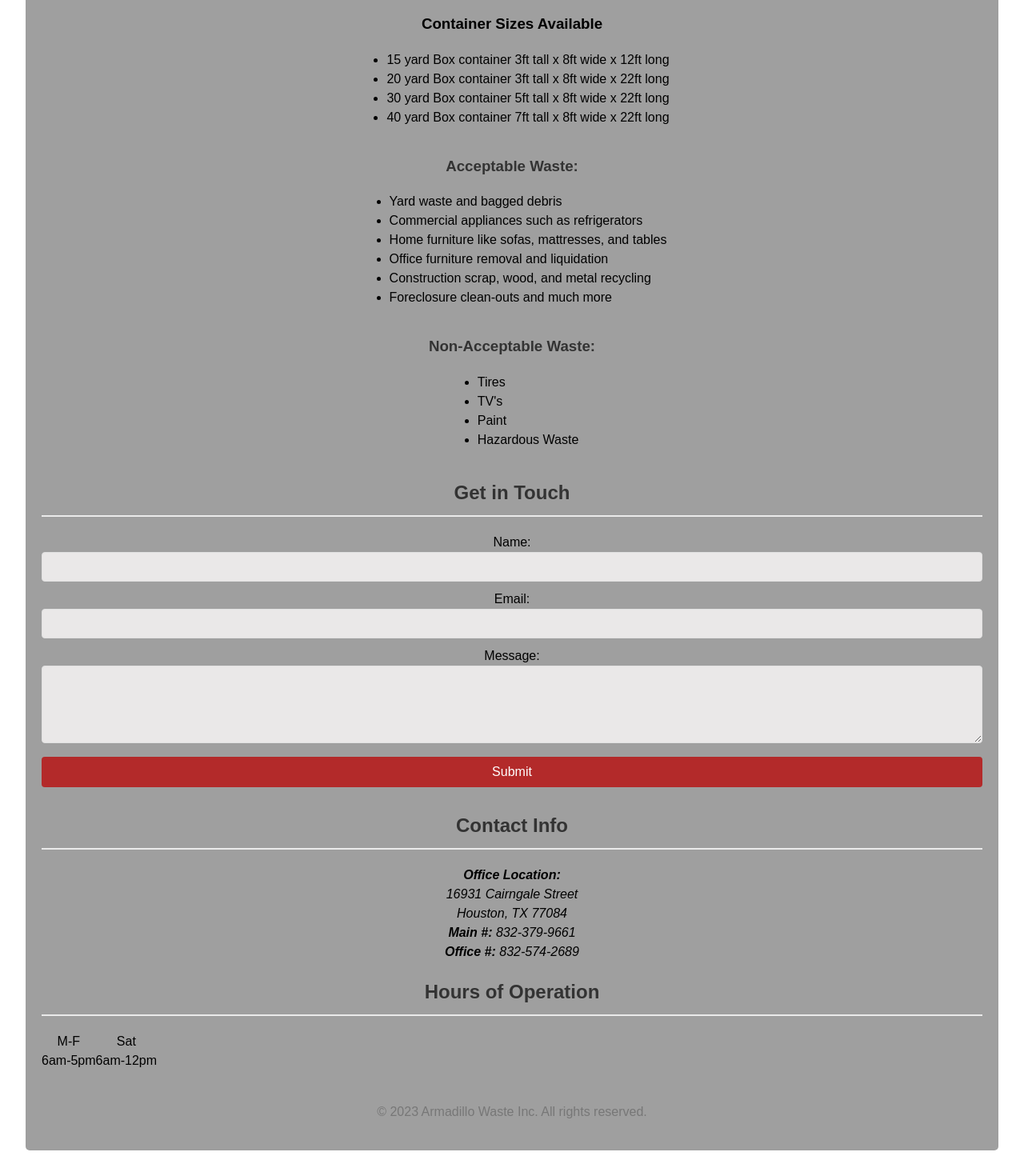
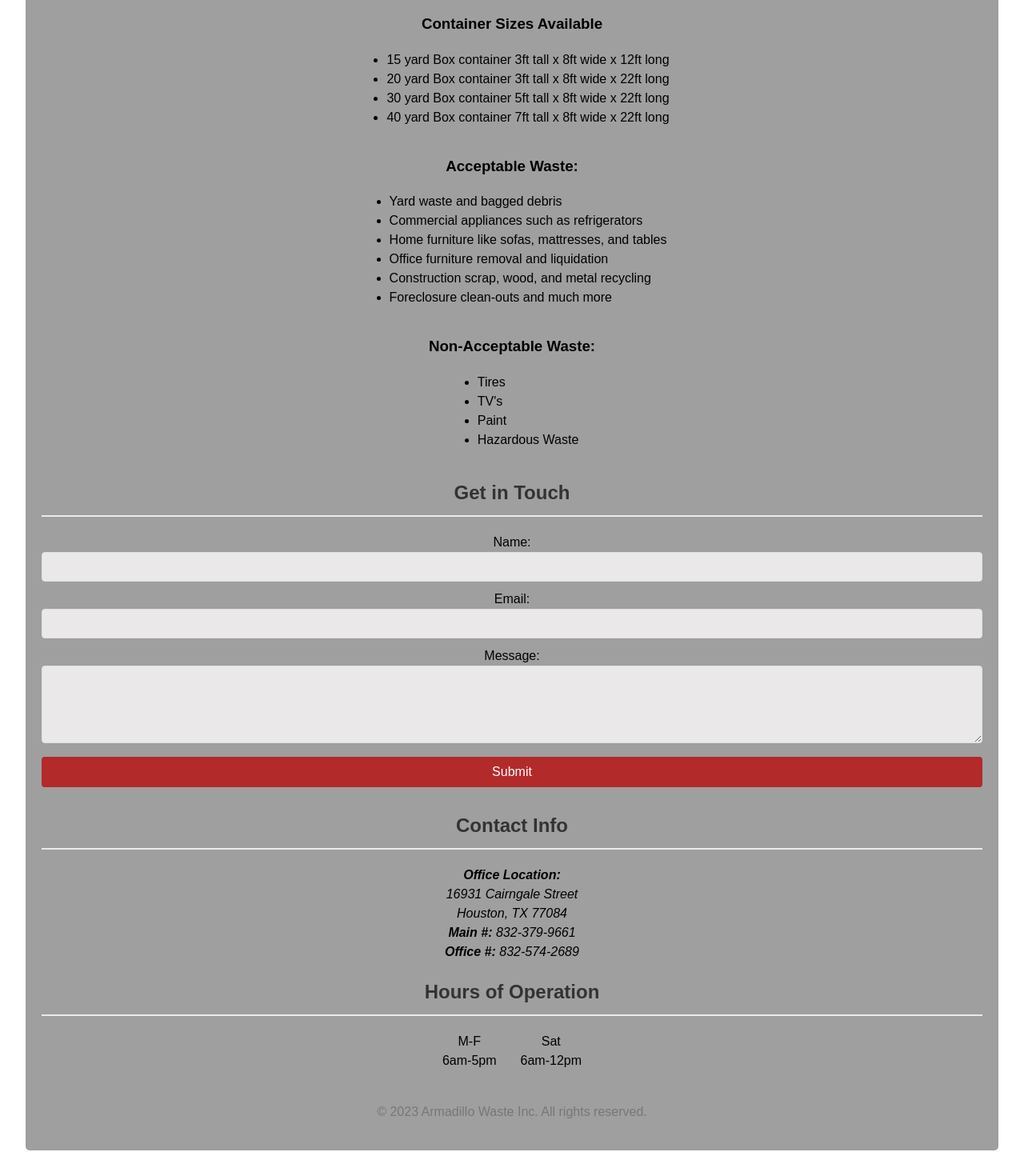
Before and after one commit to cdschexnide/bootjackranch, a React (Vite) app: page / in a window 1280 px wide. Shown: the part 596-2066 px from the top of the page at 80% size. Built offline with nearby package versions, Linux system fonts and the light colour scheme.

Commit message:
website edits based on feedback from Nina and Miguel

```diff
--- a/src/App.tsx
+++ b/src/App.tsx
@@ -89,7 +89,7 @@ function App() {
             </li>
           </ul>
         </div>
-        <h3 style={{ color: "#333" }}>Acceptable Waste:</h3>
+        <h3 style={{ color: "black" }}>Acceptable Waste:</h3>
         <div style={{ display: "flex", justifyContent: "center" }}>
           <ul style={{ textAlign: "left", marginTop: 0, paddingTop: 0 }}>
             <li style={{ color: "black" }}>Yard waste and bagged debris</li>
@@ -110,7 +110,7 @@ function App() {
             </li>
           </ul>
         </div>
-        <h3 style={{ color: "#333" }}>Non-Acceptable Waste:</h3>
+        <h3 style={{ color: "black" }}>Non-Acceptable Waste:</h3>
         <div style={{ display: "flex", justifyContent: "center" }}>
           <ul style={{ textAlign: "left", marginTop: 0, paddingTop: 0 }}>
             <li style={{ color: "black" }}>Tires</li>
@@ -173,12 +173,19 @@ function App() {
       </section>
       <section>
         <h2>Hours of Operation</h2>
-        <div style={{ display: "flex", color: "black" }}>
+        <div
+          style={{
+            display: "flex",
+            color: "black",
+            justifyContent: "center",
+            alignItems: "center",
+          }}
+        >
           <span>
             <div>M-F</div>
             <div>6am-5pm</div>
           </span>
-          <span>
+          <span style={{ marginLeft: 30 }}>
             <div>Sat</div>
             <div>6am-12pm</div>
           </span>
```
